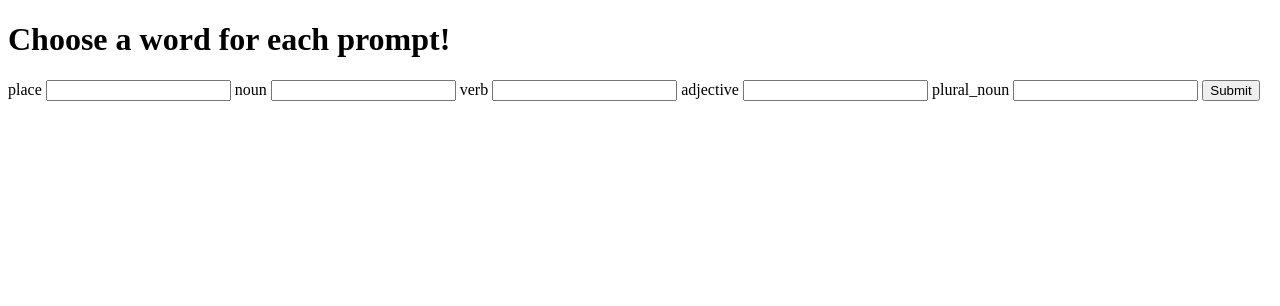
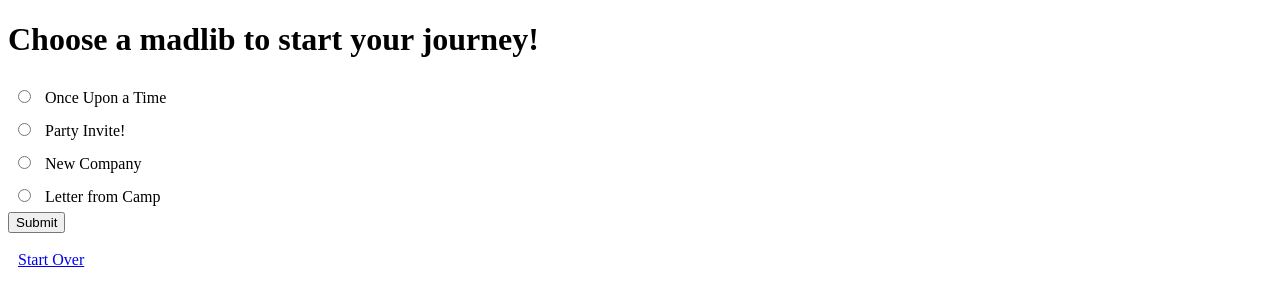
Before and after one commit to ccortney/madlibs, a Flask app: page / in a window 1280 px wide. Shown: the top 306 px of the page. Run offline with Flask 2, Linux system fonts and the light colour scheme.

Commit message:
further study

```diff
--- a/app.py
+++ b/app.py
@@ -1,18 +1,24 @@
 from flask import Flask, request, render_template
-import stories
-
-story = stories.story
+from stories import stories
 
 app = Flask(__name__)
 
 @app.route('/')
 def homepage():
+    return render_template("choice.html", stories=stories.values())
+
+@app.route('/form')
+def get_answers():
+    story_id = request.args["story_id"]
+    story = stories[story_id]
     prompts = story.prompts
-    return render_template("form.html", prompts = prompts)
+    return render_template("form.html", prompts = prompts,story_id=story_id)
 
 @app.route('/yourstory')
 def save_answers():
     answers = request.args
+    story_id = request.args['story_id']
+    story = stories[story_id]
     story_text = story.generate(answers)
 
     return render_template("yourstory.html", story_text=story_text)
--- /dev/null
+++ b/static/style.css
@@ -0,0 +1,7 @@
+input {
+	margin: 10px;
+}
+
+a {
+	margin: 10px;
+}
--- a/stories.py
+++ b/stories.py
@@ -18,9 +18,9 @@ class Story:
         'I love to eat a good mango.'
     """
 
-    def __init__(self, words, text):
+    def __init__(self, title, words, text):
         """Create story with words and template text."""
-
+        self.title = title
         self.prompts = words
         self.template = text
 
@@ -34,12 +34,20 @@ class Story:
 
         return text
 
+story1 = Story("Once Upon a Time", ["place", "noun", "verb", "adjective", "plural_noun"],
+        """Once upon a time in a long-ago {place}, there lived a
+       large {adjective} {noun}. It loved to {verb} {plural_noun}.""")
+story2 = Story("Party Invite!", ["name", "theme", "place", "time", "verb", "animal"],
+        """{name} is having a {theme} party! It's going to be at {place}.
+        Please make sure to show up at {time} or else you will be required to {verb}
+        with a {animal}.""")
+story3 = Story("New Company", ["company_name", "new_invention", "group_of_people", "problem_to_solve"],
+        """My company, {company_name}, is developing {new_invention}
+        to help {group_of_people} {problem_to_solve} with {secret sauce}!""")
+story4 = Story("Letter from Camp", ["family_member", "camp_name", "activity", "adjective", "plural_noun", "noun", "your_name"],
+        """Dear {family_member}, Here I am at Camp {camp_name}!
+        I am having a {adjective} time. My favorite thing to do so far
+        has been {activity}. I even saw a {noun}! I miss {plural_noun} though.
+        See you soon! Love, {your_name}""")
 
-# Here's a story to get you started
-
-
-story = Story(
-    ["place", "noun", "verb", "adjective", "plural_noun"],
-    """Once upon a time in a long-ago {place}, there lived a
-       large {adjective} {noun}. It loved to {verb} {plural_noun}."""
-)
+stories = {story.title: story for story in [story1, story2, story3, story4]}
--- /dev/null
+++ b/templates/base.html
@@ -0,0 +1,19 @@
+<!DOCTYPE html>
+<html lang="en">
+<head>
+    <meta charset="UTF-8">
+    <meta http-equiv="X-UA-Compatible" content="IE=edge">
+    <meta name="viewport" content="width=device-width, initial-scale=1.0">
+    <link rel="stylesheet" href="static/style.css">
+    <title>Madlibs</title>
+</head>
+<body>
+
+    {% block choice %} {% endblock %}
+    {% block form %} {% endblock %}
+    {% block story %} {% endblock %}
+
+    <br><a href="/">Start Over</a>
+
+</body>
+</html>
--- /dev/null
+++ b/templates/choice.html
@@ -0,0 +1,12 @@
+{% extends 'base.html' %}
+
+{% block choice %}
+<h1>Choose a madlib to start your journey!</h1>
+<form action="/form">
+    {% for story in stories %}
+        <input type="radio" name=story_id id={{story.title}} value="{{story.title}}">
+        <label for="{{story.title}}">{{story.title}}</label><br>
+    {% endfor %}
+    <button type="submit">Submit</button>
+</form>
+{% endblock %}
--- a/templates/form.html
+++ b/templates/form.html
@@ -1,21 +1,14 @@
-<!DOCTYPE html>
-<html lang="en">
-<head>
-    <meta charset="UTF-8">
-    <meta http-equiv="X-UA-Compatible" content="IE=edge">
-    <meta name="viewport" content="width=device-width, initial-scale=1.0">
-    <title>Madlibs</title>
-</head>
-<body>
+{% extends 'base.html' %}
+
+{% block form %}
     <h1>Choose a word for each prompt!</h1>
     <form action="/yourstory">
         {% for prompt in prompts %}
         <label for="{{prompt}}">{{prompt}}
             <input type="text" name="{{prompt}}" required>
-        </label>
+        </label><br>
         {% endfor %}
+        <input type="hidden" name=story_id value="{{story_id}}">
         <button type="submit">Submit</button>
-
     </form>
-</body>
-</html>
+{% endblock %}
```
Also changed, not shown: templates/yourstory.html (+4 -11 lines).
